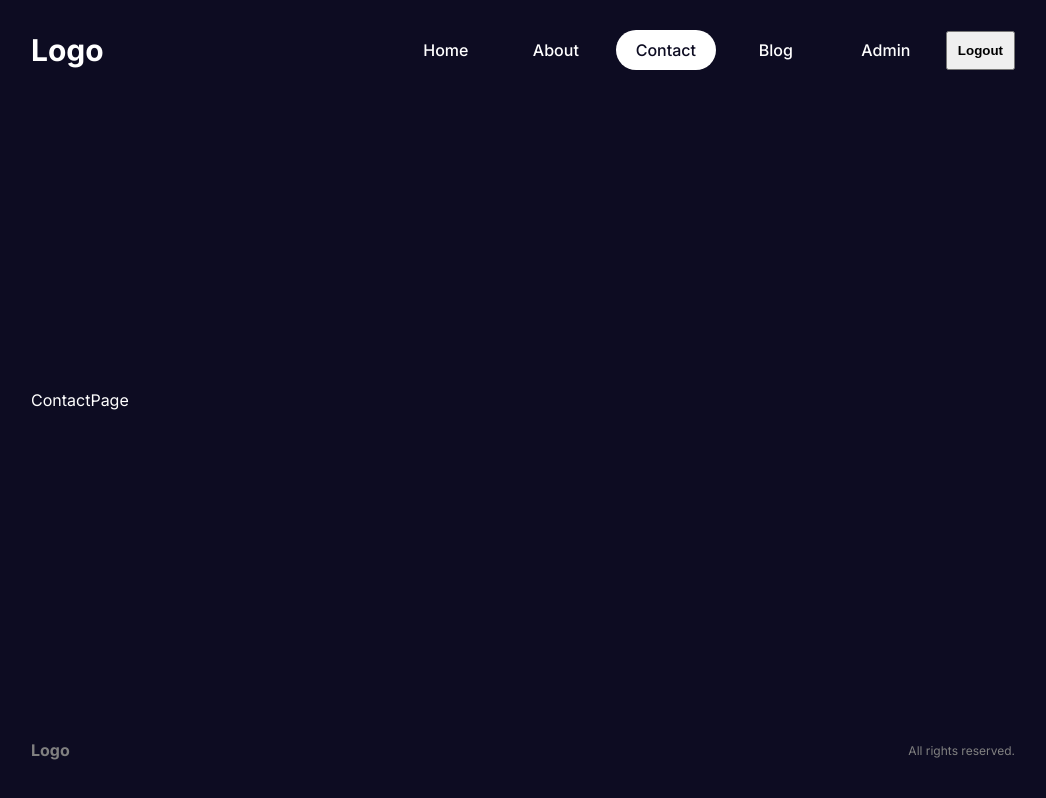
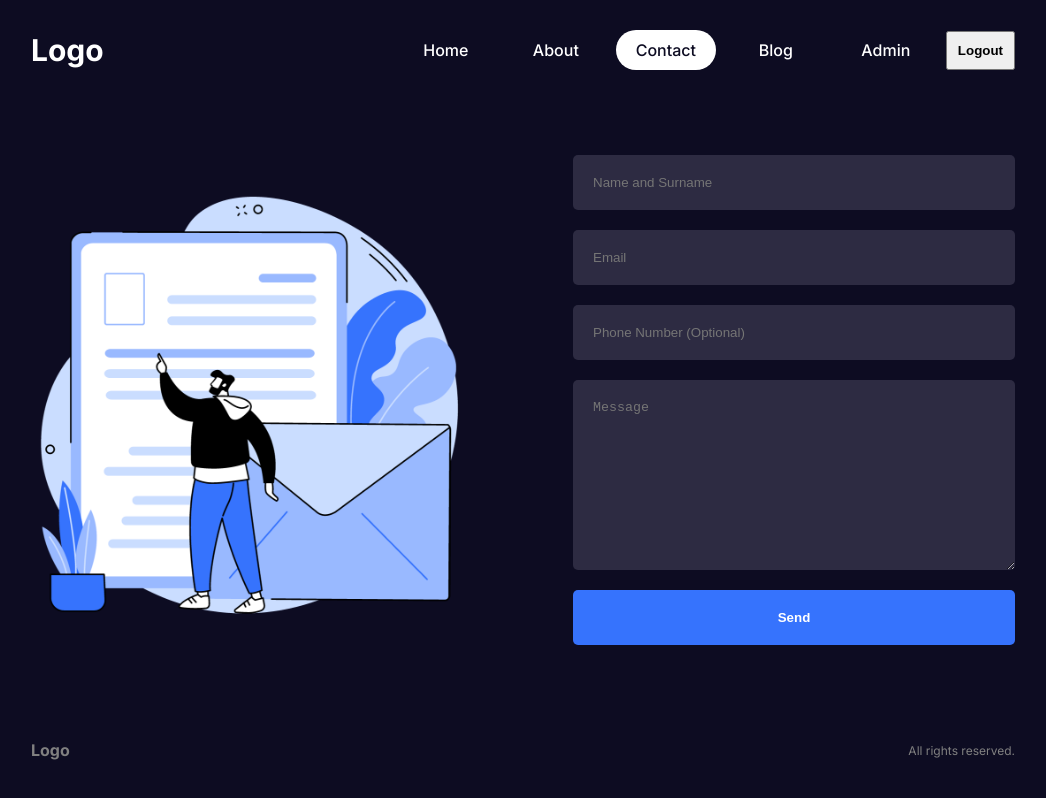
Before and after one commit to SlaviHristev/Next.js-Full-Stack-App, a Next.js app: page /contact in a window 1280 px wide. Shown: the whole page, without its empty margins (117-1163 px from the left). Built offline with nearby package versions, Linux system fonts and the light colour scheme.

Commit message:
Created the contact page

```diff
--- /dev/null
+++ b/src/app/contact/contact.module.css
@@ -0,0 +1,46 @@
+.container {
+    display: flex;
+    gap: 100px;
+    align-items: center;
+}
+
+.imgContainer {
+    flex: 1;
+    position: relative;
+    height: 500px;
+
+}
+
+.formContainer {
+    flex: 1;
+}
+
+.img {
+    object-fit: contain;
+}
+
+.form {
+    flex-direction: column;
+    display: flex;
+    gap: 20px;
+}
+
+.form input,
+.form textarea {
+    padding: 20px;
+    border-radius: 5px;
+    border: none;
+    outline: none;
+    background-color: var(--bgSoft);
+    color: var(--text);
+}
+
+.form button{
+    padding: 20px;
+    background-color: var(--btn);
+    color: var(--text);
+    font-weight: bold;
+    border: none;
+    border-radius: 5px;
+    cursor: pointer;
+}
--- a/src/app/contact/page.jsx
+++ b/src/app/contact/page.jsx
@@ -1,5 +1,22 @@
+import Image from 'next/image';
+import styles from './contact.module.css'
+
 const Contact = () => {
-    return <div>ContactPage</div>;
+    return <div className={styles.container}>
+      <div className={styles.imgContainer}>
+        <Image  src='/contact.png' fill alt='' className={styles.img}/>
+      </div>
+      <div className={styles.formContainer}>
+          <form action="" className={styles.form}>
+          <input type="text" placeholder='Name and Surname'/>
+          <input type="text" placeholder='Email'/>
+          <input type="text" placeholder='Phone Number (Optional)'/>
+          <textarea name="" id="" cols="30" rows="10" placeholder='Message'></textarea>
+          <button>Send</button>
+
+          </form>
+      </div>
+    </div>;
   };
 
   export default Contact;
```
